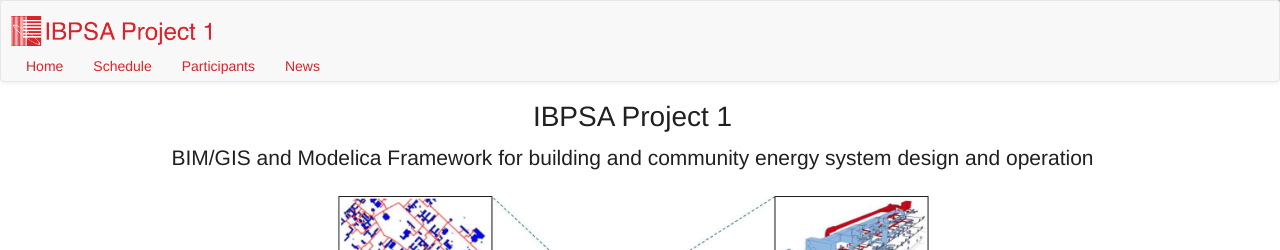
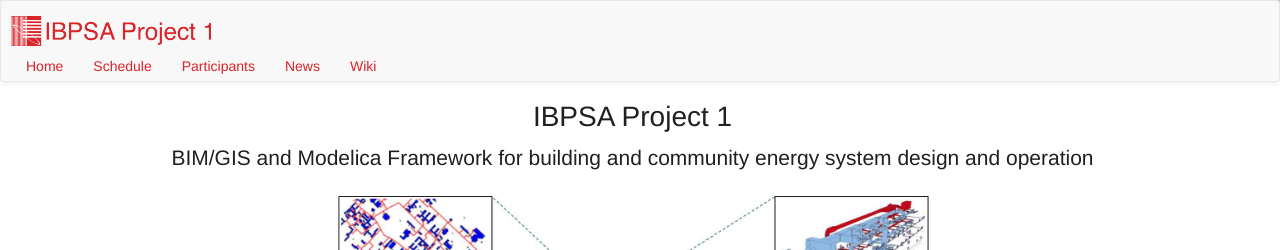
Before and after one commit to ibpsa/project1, a Jekyll site: the page built from index.md, in a window 1280 px wide. Shown: the top 250 px of the page. Built offline with Jekyll 4.4.1, drawn with Linux system fonts in a browser that asks for light colours; nearby versions of some CDN libraries.

Commit message:
Added link to wiki

```diff
--- a/_includes/header.html
+++ b/_includes/header.html
@@ -19,6 +19,7 @@
               <li><a href="{{ site.url }}/schedule.html">Schedule</a></li>
               <li><a href="{{ site.url }}/participants.html">Participants</a></li>
               <li><a href="{{ site.url }}/news.html">News</a></li>
+              <li><a href="https://github.com/ibpsa/project1/wiki">Wiki</a></li>
             </ul>
 
       </div>
```
